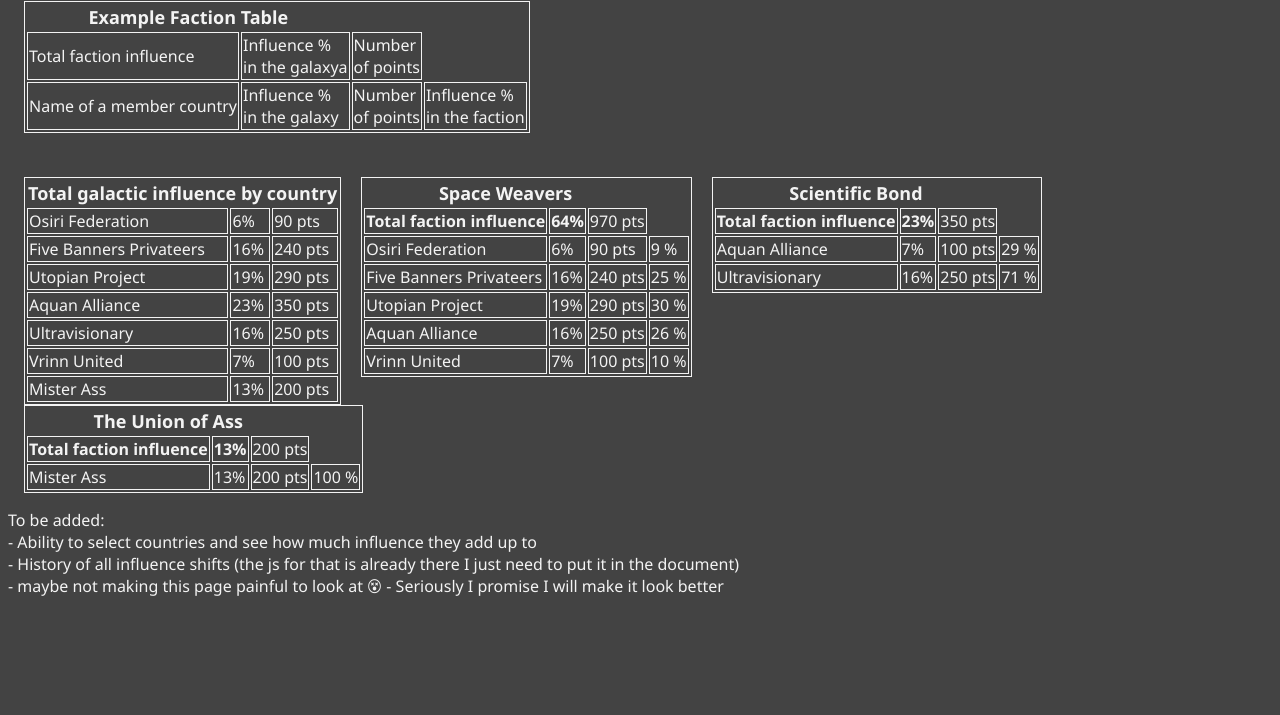
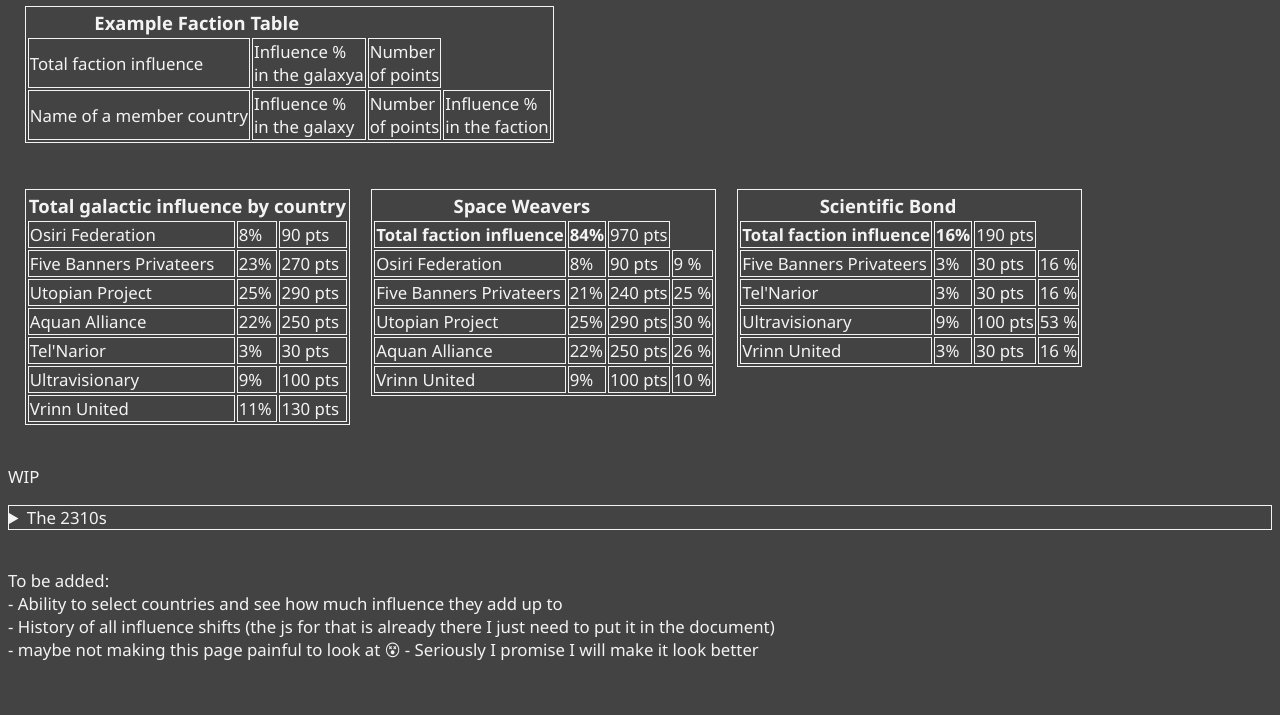
Before and after one commit to Sari-Dummy/unity-galactic-community, a plain HTML site: page index.html in a window 1280 px wide. Shown: the part 85-800 px from the top of the page. Drawn offline with Linux system fonts and the light colour scheme.

Commit message:
influence shift summary added

```diff
--- a/index.html
+++ b/index.html
@@ -31,43 +31,37 @@
 <section id="table-section" class="faction-table-section">
   <table class="faction-table">
     <thead>
-      <th colspan="2">Space Weavers</th>
     </thead>
     <tbody>
-      <tr>
-        <td>Total faction influence</td>
-        <td>XX%</td>
-      </tr>
-      <tr>
-        <td>Nation with really really long name</td>
-        <td>XX%</td>
-      </tr>
-      <tr>
-        <td>Another country</td>
-        <td>XX%</td>
-      </tr>
     </tbody>
   </table>
+</section>
 
-  <table class="faction-table">
-    <thead>
-      <th colspan="2"> Scientific Bond</th>
-    </thead>
-    <tbody>
-      <tr>
-        <td>Total faction influence</td>
-        <td>XX%</td>
-      </tr>
-      <tr>
-        <td>Nation</td>
-        <td>XX%</td>
-      </tr>
-      <tr>
-        <td>Country</td>
-        <td>XX%</td>
-      </tr>
-    </tbody>
-  </table>
+<br>
+<p>WIP</p>
+
+<section id="period-section">
+  <h2>History</h2>
+  <details class="influence-period">
+    <summary class="period-name">
+
+    </summary>
+    <p class="period-description">
+
+    </p>
+    <table class="influence-shift">
+      <thead>
+        <th colspan="3">Name of Faction</th>
+      </thead>
+      <tbody>
+        <tr>
+          <td>Country</td>
+          <td>Points shift</td>
+          <td>Percentage shift galactically</td>
+        </tr>
+      </tbody>
+    </table>
+  </details>
 </section>
 
 <p>
--- a/main.js
+++ b/main.js
@@ -4,8 +4,11 @@ function main() {
     calculateFactionPoints()
 
     tableSection.innerHTML = factionTablesHtml()
+    periodSection.innerHTML = influenceHistoryHtml()
 }
 
+// Data Logic
+// Actual data is at the bottom of the page
 let totalPoints = 0
 
 class Faction {
@@ -19,19 +22,6 @@ class Faction {
         this.memberCountries = []
     }
 }
-
-let factions = {
-    spaceWeavers: new Faction("spaceWeavers", "Space Weavers"),
-
-    scientificBond: new Faction("scientificBond", "Scientific Bond"),
-
-    assFaction: new Faction("assFaction", "The Union of Ass")
-}
-
-// faction key shorthands
-const _spaceWeaverKey = factions.spaceWeavers.key
-const _scientificBondKey = factions.scientificBond.key
-const _ass = factions.assFaction.key
 
 class FactionOfCountry {
     constructor(factionKey) {
@@ -71,17 +61,6 @@ class Country {
     }
 }
 
-let countries = {
-    // alphabetical order
-    kindra: new Country("Osiri Federation", [_spaceWeaverKey]),
-    quinny: new Country("Five Banners Privateers", [_spaceWeaverKey]),
-    randwarf: new Country("Utopian Project", [_spaceWeaverKey]),
-    sari: new Country("Aquan Alliance", [_spaceWeaverKey, _scientificBondKey]),
-    stooser: new Country("Ultravisionary", [_scientificBondKey]),
-    wiggen: new Country("Vrinn United", [_spaceWeaverKey]),
-    assPlayer: new Country("Mister Ass", [_ass])
-}
-
 class InfluenceShift {
     constructor(country, factionKey, amountOfPoints) {
         this.country = country
@@ -92,6 +71,7 @@ class InfluenceShift {
 
 class InfluenceShiftsOfFaction {
     constructor(factionKey, influenceData) {
+        this.faction = factions[factionKey]
         this.influenceShiftArray = []
         for (let influenceDatum of influenceData) {
             this.influenceShiftArray.push(
@@ -102,7 +82,8 @@ class InfluenceShiftsOfFaction {
 }
 
 class Period {
-    constructor(description, influenceShifts) {
+    constructor(name, description, influenceShifts) {
+        this.name = name
         this.description = description
         this.influenceShifts = influenceShifts
     }
@@ -111,40 +92,6 @@ class Period {
 function shiftInfluence(influenceShift) {
     influenceShift.country.factions[influenceShift.factionKey].points += influenceShift.amountOfPoints
 }
-
-let periods = {
-    period2322: new Period(
-        "The Galactic Community is organically formed as a result of multiple galactic factions rising.",
-        [
-            new InfluenceShiftsOfFaction(_spaceWeaverKey,
-                [
-                    [countries.sari, +250],
-                    [countries.randwarf, +290],
-                    [countries.quinny, +240],
-                    [countries.kindra, +90],
-                    [countries.wiggen, +100]
-                ]
-            ),
-
-            new InfluenceShiftsOfFaction(_scientificBondKey,
-                [
-                    [countries.sari, +100],
-                    [countries.stooser, +250]
-                ]
-            ),
-
-            new InfluenceShiftsOfFaction(_ass,
-                [
-                    [countries.assPlayer, +200]
-                ]
-            )
-        ]
-    )
-}
-
-let influenceHistory = [
-    periods.period2322
-]
 
 function calculateCountryPoints() {
     for (let period of influenceHistory) {
@@ -166,6 +113,7 @@ function calculateFactionPoints() {
 }
 
 // document logic
+//// for influence tables
 let tableSection = document.getElementById("table-section")
 let numOfCols = 3
 
@@ -202,7 +150,6 @@ function tableTotalCountryInfluence() {
 
     return totalInfluenceTable
 }
-
 
 // Influence of each faction and each country's influence within that faction
 function tableRowFactionCountryInfluence(country, factionKey) {
@@ -261,4 +208,126 @@ function factionTablesHtml() {
     return factionTables
 }
 
+//// for influence history
+let periodSection = document.getElementById("period-section")
+
+function influenceShiftToHtml(influenceShift) {
+    return `
+    <tr>
+        <td>${influenceShift.country.name}</td>
+        <td>${influenceShift.amountOfPoints} pts</td>
+    </tr>
+    `
+}
+
+function influenceShiftBulkToHtml(influenceShiftBulk) {
+
+    let influenceShiftRows = ""
+
+    for (let influenceShift of influenceShiftBulk.influenceShiftArray) {
+        influenceShiftRows += influenceShiftToHtml(influenceShift)
+    }
+
+    return `
+    <table class="influence-shift">
+        <thead>
+            <th colspan="3">${influenceShiftBulk.faction.name}</th>
+        </thead>
+        <tbody>
+            ${influenceShiftRows}
+        </tbody>
+    </table>
+    `
+}
+
+function periodToHtml(period) {
+    let influenceShiftTables = ""
+
+    for (influenceShiftBulk of period.influenceShifts) {
+        influenceShiftTables += influenceShiftBulkToHtml(influenceShiftBulk)
+    }
+
+    let periodHtml = `
+    <details class="influence-period">
+        <summary class="period-name">
+            ${period.name}
+        </summary>
+        <p class="period-description">
+            ${period.description}
+        </p>
+        ${influenceShiftTables}
+    </details>
+    <br>
+    `
+
+    return periodHtml
+}
+
+function influenceHistoryHtml() {
+
+    let influenceHistoryHtml = ""
+
+    for (let period of influenceHistory) {
+        influenceHistoryHtml += periodToHtml(period)
+    }
+
+    return influenceHistoryHtml
+}
+
+
+// Data
+let factions = {
+    spaceWeavers: new Faction("spaceWeavers", "Space Weavers"),
+
+    scientificBond: new Faction("scientificBond", "Scientific Bond")
+}
+
+// faction key shorthands
+const _spaceWeaverKey = factions.spaceWeavers.key
+const _scientificBondKey = factions.scientificBond.key
+
+let countries = {
+    // alphabetical order
+    kindra: new Country("Osiri Federation", [_spaceWeaverKey]),
+    quinny: new Country("Five Banners Privateers", [_spaceWeaverKey, _scientificBondKey]),
+    randwarf: new Country("Utopian Project", [_spaceWeaverKey]),
+    sari: new Country("Aquan Alliance", [_spaceWeaverKey]),
+    spectre: new Country("Tel'Narior", [_scientificBondKey]),
+    stooser: new Country("Ultravisionary", [_scientificBondKey]),
+    wiggen: new Country("Vrinn United", [_spaceWeaverKey, _scientificBondKey])
+}
+
+let periods = {
+    period2310s: new Period(
+        "The 2310s",
+        `The Space Weavers are on the rise, increasing their membership as the Ultravisionary creates the Scientific Bond.<br>
+        Still a budding project of a single country and therefore not yet present on the galactic stage, many nations have shown interest
+        to it and will likely join, making it part of the Galactic Community.`,
+        [
+            new InfluenceShiftsOfFaction(_spaceWeaverKey,
+                [
+                    [countries.sari, +250],
+                    [countries.randwarf, +290],
+                    [countries.quinny, +240],
+                    [countries.kindra, +90],
+                    [countries.wiggen, +100]
+                ]
+            ),
+
+            new InfluenceShiftsOfFaction(_scientificBondKey,
+                [
+                    [countries.stooser, +100],
+                    [countries.quinny, +30],
+                    [countries.spectre, +30],
+                    [countries.wiggen, +30]
+                ]
+            )
+        ]
+    )
+}
+
+let influenceHistory = [
+    periods.period2310s
+]
+
 main()
--- a/styles.css
+++ b/styles.css
@@ -2,6 +2,7 @@ html {
     background-color: #434343;
     color: #F3F3F3;
     font-family: 'Segoe UI', Tahoma, Geneva, Verdana, sans-serif;
+    font-size: 1.05em;
 }
 
 h1 {
@@ -10,13 +11,12 @@ h1 {
 }
 
 table {
-    font-size: medium;
     border: 1px solid #F3F3F3;
     margin-left: 1em;
 }
 
 th {
-    font-size: large;
+    font-size: 1.1em;
 }
 
 td {
@@ -30,4 +30,13 @@ td {
     vertical-align: top;
 }
 
+details {
+    border: 1px solid #F3F3F3;
+}
+
+.influence-shift {
+    display: inline-block;
+    vertical-align: top;
+}
+
 p {}
```
